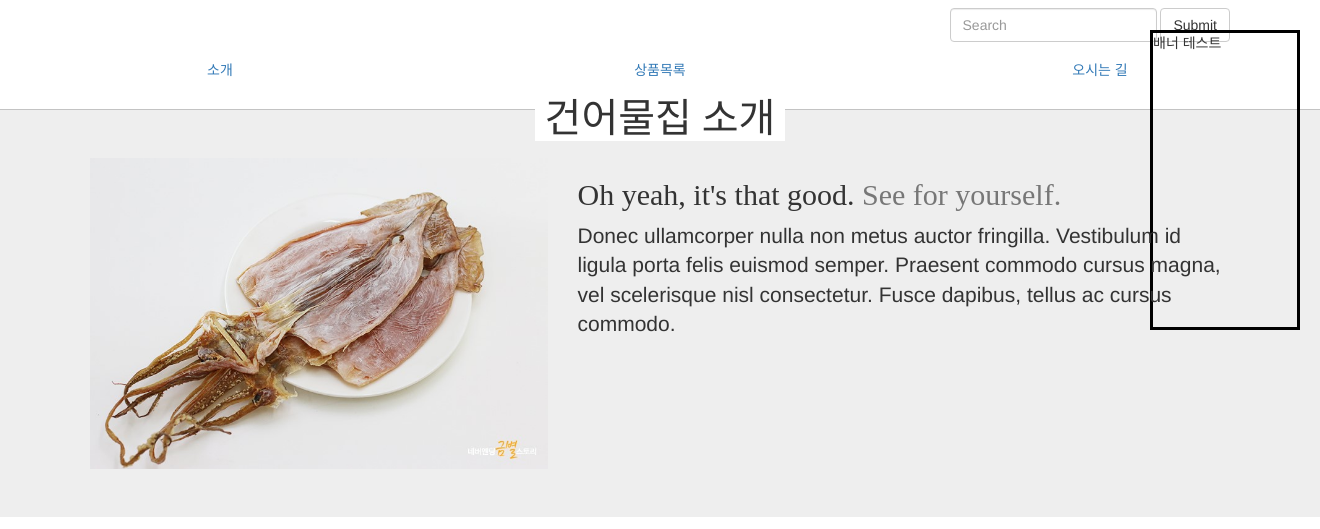
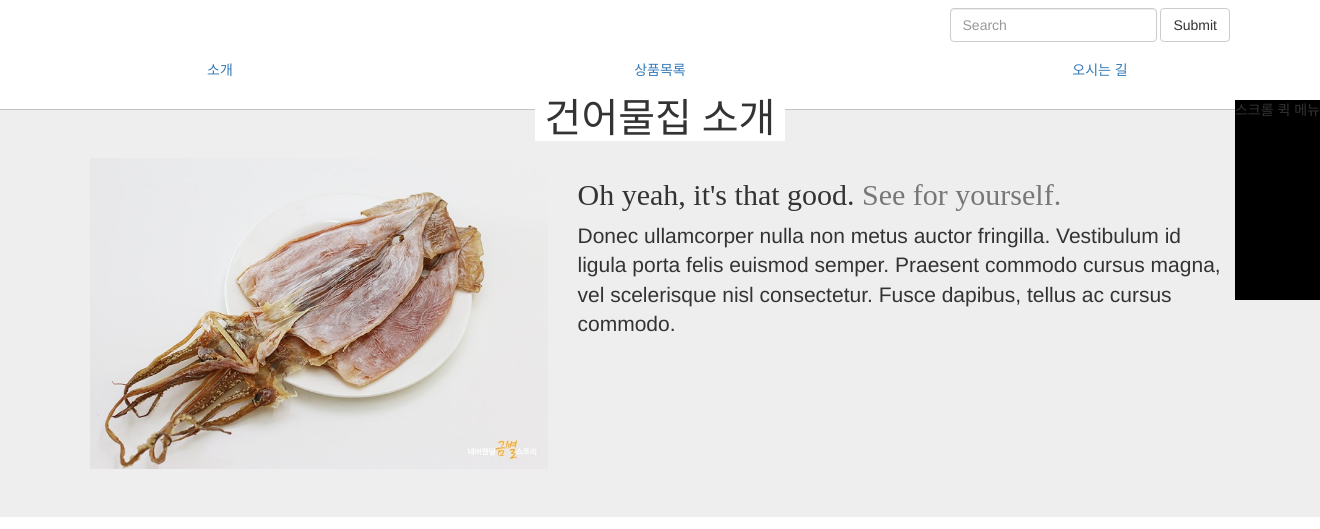
Before and after one commit to tomksg/Web_2017, a PHP site: page /shop/ in a window 1320 px wide. Shown: the top 529 px of the page. Run offline with PHP 8.4, Linux system fonts and the light colour scheme; some libraries are stand-ins or nearby versions; some web fonts are replaced.

Commit message:
스크롤 따라오는 배너 추가

```diff
--- a/shop/index.php
+++ b/shop/index.php
@@ -13,34 +13,101 @@
   <script type="text/javascript" src="C:\Users\user\Desktop\jquery-scroll-follow\lib/jquery.scrollfollow.js"></script>
 
 <style>
-#testbanner{
-        position: absolute;
-        border: 3px solid black;
 
-        left : 1150px;
-        top : 30px;
-        width: 150px;
-        height: 300px;
-    }
+#quick {
+  position: absolute;
+  right: 0;
+  top: 100px;
+  height: 200px;
+  background: black;
+  z-index: 2;
+}
 
 
-
+}
 </style>
 </head>
 <script type="text/javascript">
-$(document).ready(function(){
-           $("#testbanner").scrollFollow({
-               speed : 800,    // 움직이는 속도
-               offset : 200     // 웹페이지 상단에서 부터의 거리
-           });
-       });
+$(function() {
+
+  var UI = {
+    init: function() {
+      this.quickMenuFn();
+      this.topBtn();
+    },
+
+    initialize: function() {
+      this.id = {
+        target: {
+          quick: '#quick',
+          stickyTop: '#footer'
+        },
+        topBtnClass: 'btn_top'
+      };
+      this.init();
+    },
+
+    quickMenuFn: function() {
+      var quick = $(this.id.target.quick);
+      var qTop = parseInt(quick.css('top'));
+
+      $(window).scroll(function() {
+        var winTop = $(window).scrollTop();
+
+        quick.stop().animate({
+          top: winTop + qTop
+        }, 400);
+
+      })
+    },
+
+    topBtn: function() {
+      var btnLocation = $('.' + this.id.topBtnClass);
+      var timerId = 0;
+
+      $(window).on('scroll', function() {
+        var winTop = $(window).scrollTop();
+        if (winTop > 200) {
+          btnLocation.fadeIn();
+          clearInterval(timerId);
+          timerId = setInterval(btnEffet, 2000);
+        } else {
+          btnLocation.fadeOut();
+          clearInterval(timerId);
+        }
+
+      });
+
+      function btnEffet() {
+        btnLocation.fadeTo('300', 0.3).fadeTo('300', 1);
+      }
+
+      this.scrollTop(btnLocation);
+    },
+
+    scrollTop: function(eTarget, speed) {
+      var speed = speed || null;
+      eTarget.on('click', function() {
+        $('html, body').animate({
+          scrollTop: $("body").offset().top
+        }, speed)
+      })
+    }
+
+  };
+
+  $(function() {
+    UI.initialize();
+  })
+
+})
+
 
 </script>
 
 <body>
-  <div id="testbanner">
-          배너 테스트</br>
-    </div>
+    <div id="quick">스크롤 퀵 메뉴</div>
+
 
 
       <div class="navbar-wrapper">
```
